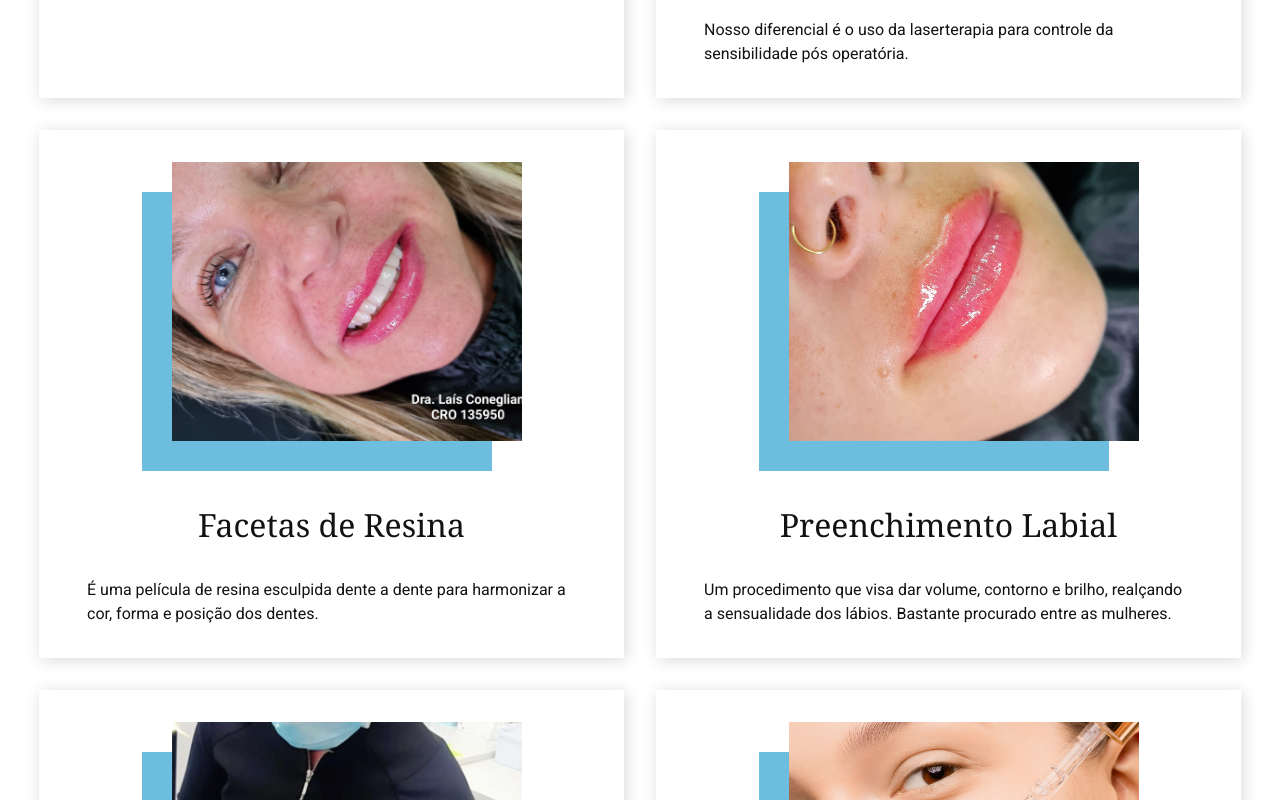
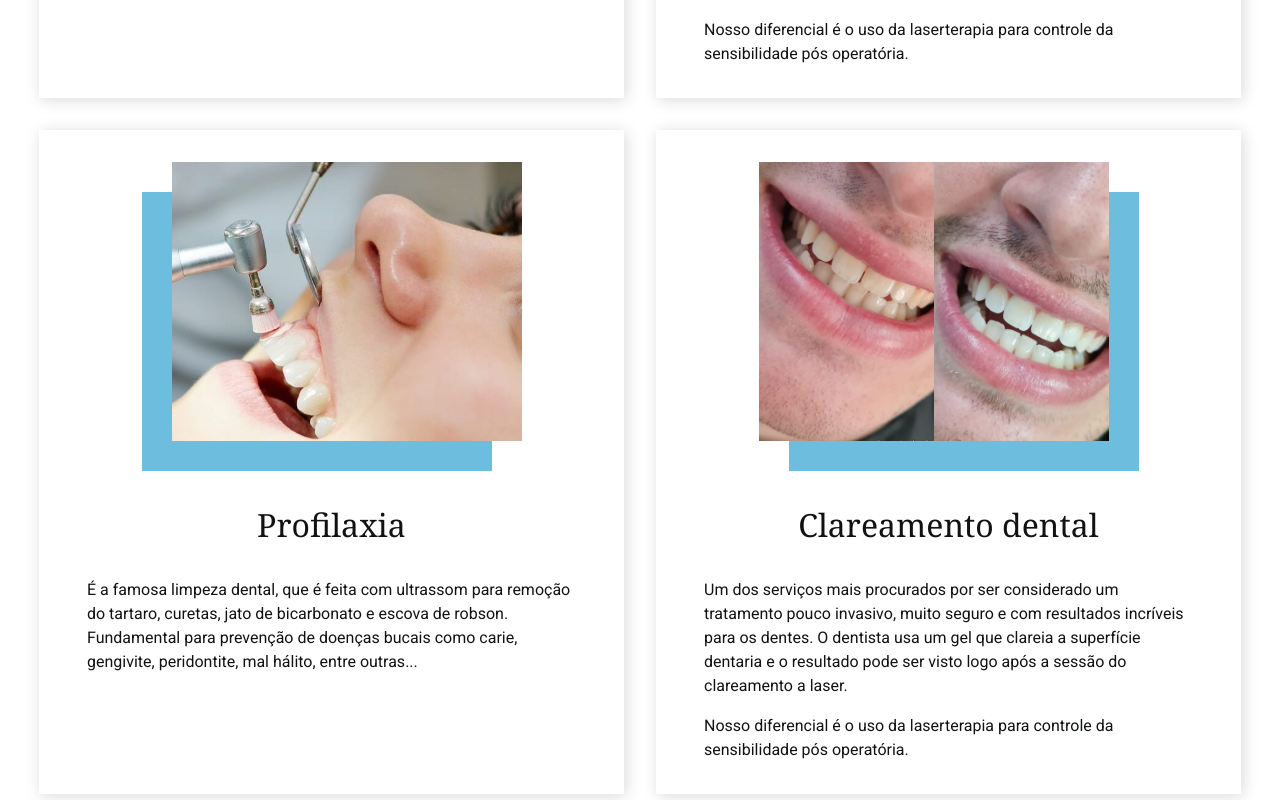
Before and after one commit to setfocusbrasil/contrumarcos, a Next.js app: page /tratamentos in a window 1280 px wide. Shown: the part 980-1780 px from the top of the page. Built offline with nearby package versions, Linux system fonts and the light colour scheme; no server answers; a web font is replaced by a local one.

Commit message:
profilaxia

```diff
--- a/src/pages/tratamentos/index.jsx
+++ b/src/pages/tratamentos/index.jsx
@@ -32,6 +32,7 @@ export default function Tratamentos() {
         <HeaderPage subtitle="Todos os serviços" title="Nossos Tratamentos." />
       </div>
       <main className={`${styles.treatments} mainContainer`}>
+
         <div className={styles.treatmentsItem} data-aos="fade-up">
           <MyImage
             src="/images/profilaxia.jpg"
@@ -50,6 +51,9 @@ export default function Tratamentos() {
             </p>
           </div>
         </div>
+
+
+
 
         <div className={styles.treatmentsItem} data-aos="fade-up">
           <MyImage
@@ -73,6 +77,54 @@ export default function Tratamentos() {
             </p>
           </div>
         </div>
+
+
+        <div className={styles.treatmentsItem} data-aos="fade-up">
+          <MyImage
+            src="/images/profilaxia.jpg"
+            alt="Profilaxia"
+            width="350"
+            height="279"
+            left
+          />
+          <h3>Profilaxia</h3>
+          <div className={styles.description}>
+            <p>
+              É a famosa limpeza dental, que é feita com ultrassom para remoção
+              do tartaro, curetas, jato de bicarbonato e escova de robson.
+              Fundamental para prevenção de doenças bucais como carie,
+              gengivite, peridontite, mal hálito, entre outras...
+            </p>
+          </div>
+        </div>
+
+
+
+
+        <div className={styles.treatmentsItem} data-aos="fade-up">
+          <MyImage
+            src="/images/clareamento.jpg"
+            alt="Clareamento dental"
+            width="350"
+            height="279"
+          />
+          <h3>Clareamento dental</h3>
+          <div className={styles.description}>
+            <p>
+              Um dos serviços mais procurados por ser considerado um tratamento
+              pouco invasivo, muito seguro e com resultados incríveis para os
+              dentes. O dentista usa um gel que clareia a superfície dentaria e
+              o resultado pode ser visto logo após a sessão do clareamento a
+              laser.
+            </p>
+            <p>
+              Nosso diferencial é o uso da laserterapia para controle da
+              sensibilidade pós operatória.
+            </p>
+          </div>
+        </div>
+
+
 
         <div className={styles.treatmentsItem} data-aos="fade-up">
           <MyImage
```
Also changed, not shown: public/images/Clareamento a laser.jpeg (added), public/images/Lentes em resina.jpeg (added).
